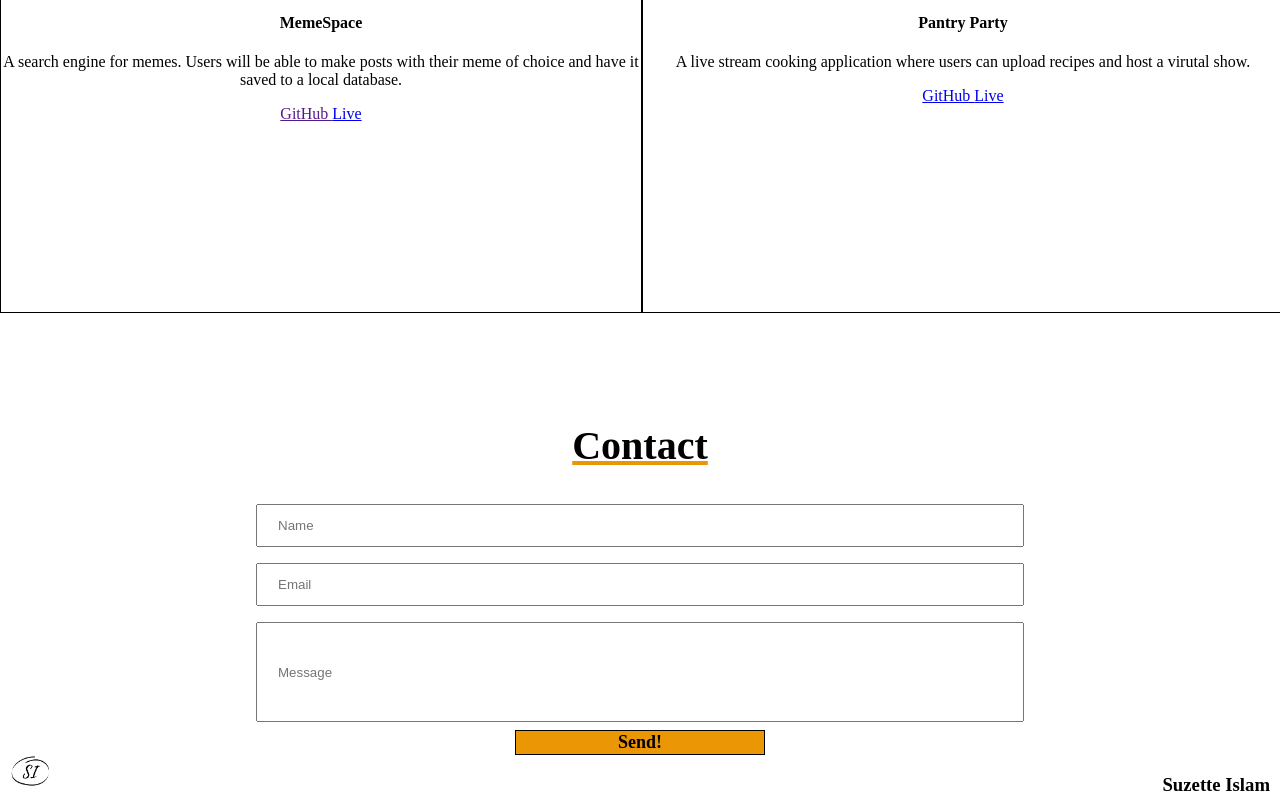
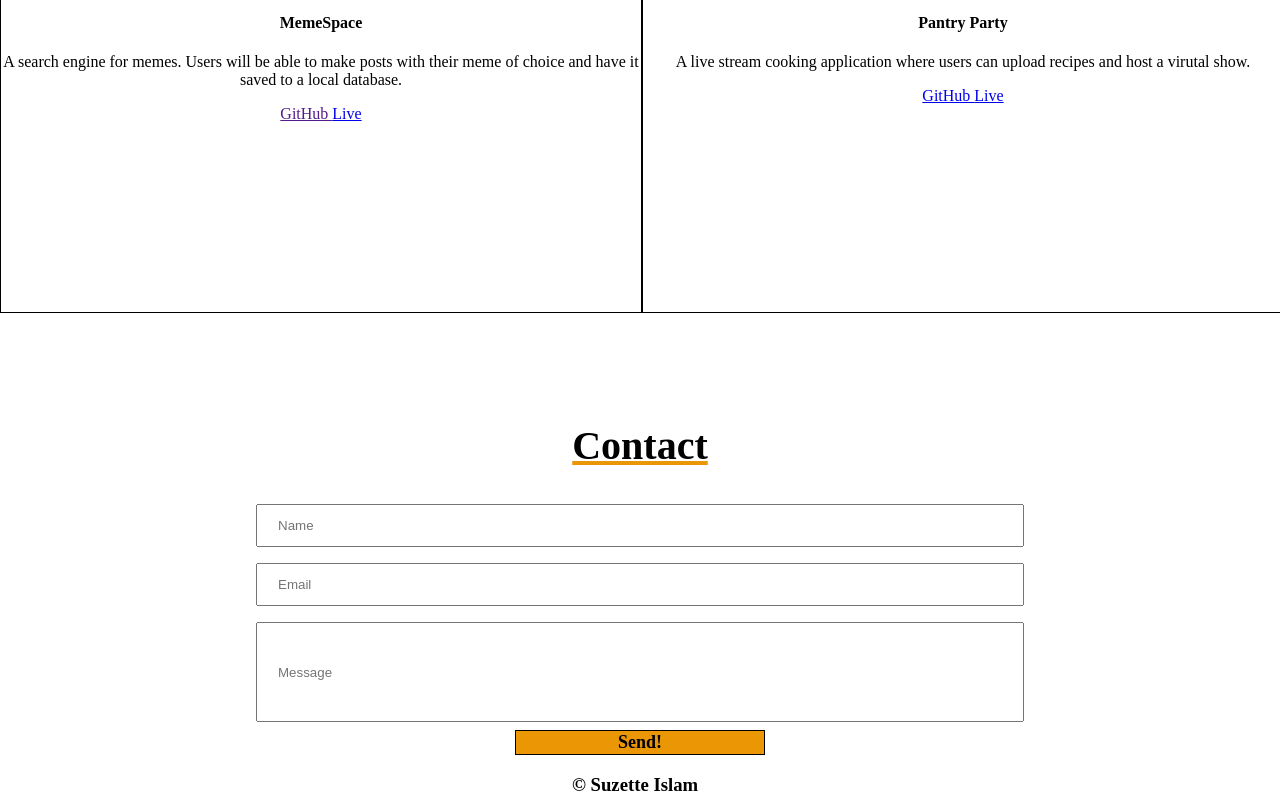
Before and after one commit to durdonadjalilova/personal-portfolio, a React (Create React App) app: page / in a window 1280 px wide. Shown: the part 2160-2960 px from the top of the page. Built offline with nearby package versions, Linux system fonts and the light colour scheme; a web font is replaced by a local one.

Commit message:
fixed footer

```diff
--- a/src/App.css
+++ b/src/App.css
@@ -125,8 +125,6 @@ input[type=email] {
 
 
 .footer{
-  display: flex;
-  justify-content: space-between;
   position: absolute;
   margin-bottom: 0;
   width: 100%;
--- a/src/App.js
+++ b/src/App.js
@@ -34,11 +34,11 @@ function App() {
   return (
     <div className="App">
       <div className='nav'>
-        <div className='logo'><img src={Logo} id='si' alt ='logo' style={{ marginLeft:'10px', height:'50px'}}/></div>
+        <div className='logo'><img src={Logo} id='si' alt='logo' style={{ marginLeft: '10px', height: '50px' }} /></div>
         <ul>
           <li><a href='#About'>about</a></li>
           <li><a href='#Projects'>projects</a></li>
-          <li><a href={Resume} rel ='noopener noreferrer' target='_blank'>resume</a></li>
+          <li><a href={Resume} rel='noopener noreferrer' target='_blank'>resume</a></li>
           <li><a href='#Contact'>contact</a></li>
         </ul>
       </div>
@@ -55,15 +55,15 @@ function App() {
       </div>
 
       <div className='aboutSection' id='About'>
-        <h1 style={{ textDecoration: 'underline', textDecorationColor: '#EB9605', fontSize: '40px' }}>About Me</h1> <br/>
+        <h1 style={{ textDecoration: 'underline', textDecorationColor: '#EB9605', fontSize: '40px' }}>About Me</h1> <br />
 
         <div className='about-container'>
           <div id='img'>
-          <img src={Selfie} alt='suzette' className='aboutImg' />
+            <img src={Selfie} alt='suzette' className='aboutImg' />
           </div>
 
           <div id='txt'>
-          <p>Hey everyone! I'm Suzette, a full stack web developer based in New York City. My journey in tech began when I was exposed to HTML and CSS in middle school. This interest was one that I kept in the back of my mind until I reached college. While I was unable to obtain a Computer Science degree I did extensive research to ensure I accomplished my goal afterwards. I later found Pursuit and was admitted as a Full Stack Web Development Fellow. I am excited to continue learning about the industry and look forward to starting a new chapter as a web developer. Please check out my project below and feel free to contact me via email at <span style={{ fontStyle: 'italic', fontWeight: 'bold' }}>suzetteislam@gmail.com</span> or by filling out the contact form below! </p>
+            <p>Hey everyone! I'm Suzette, a full stack web developer based in New York City. My journey in tech began when I was exposed to HTML and CSS in middle school. This interest was one that I kept in the back of my mind until I reached college. While I was unable to obtain a Computer Science degree I did extensive research to ensure I accomplished my goal afterwards. I later found Pursuit and was admitted as a Full Stack Web Development Fellow. I am excited to continue learning about the industry and look forward to starting a new chapter as a web developer. Please check out my project below and feel free to contact me via email at <span style={{ fontStyle: 'italic', fontWeight: 'bold' }}>suzetteislam@gmail.com</span> or by filling out the contact form below! </p>
           </div>
 
         </div>
@@ -90,7 +90,7 @@ function App() {
             <input type="email" placeholder='Email' /><br />
             <input type="text" placeholder='Message' className='message' />
             <br></br>
-            <button style={{ backgroundColor:'#EB9605', fontSize:'18px', width:'250px', border:'1px black double', fontFamily:'Judson, serif', fontWeight: 'bold' }}>Send!</button>
+            <button style={{ backgroundColor: '#EB9605', fontSize: '18px', width: '250px', border: '1px black double', fontFamily: 'Judson, serif', fontWeight: 'bold' }}>Send!</button>
           </form>
         </div>
       </div>
@@ -99,8 +99,7 @@ function App() {
       {/* <About />*/}
 
       <div className='footer'>
-        <img src={Slogo} id='si' alt ='logo'/>
-        <h3>Suzette Islam</h3>
+        <h3>© Suzette Islam</h3>
       </div>
 
     </div>
```
